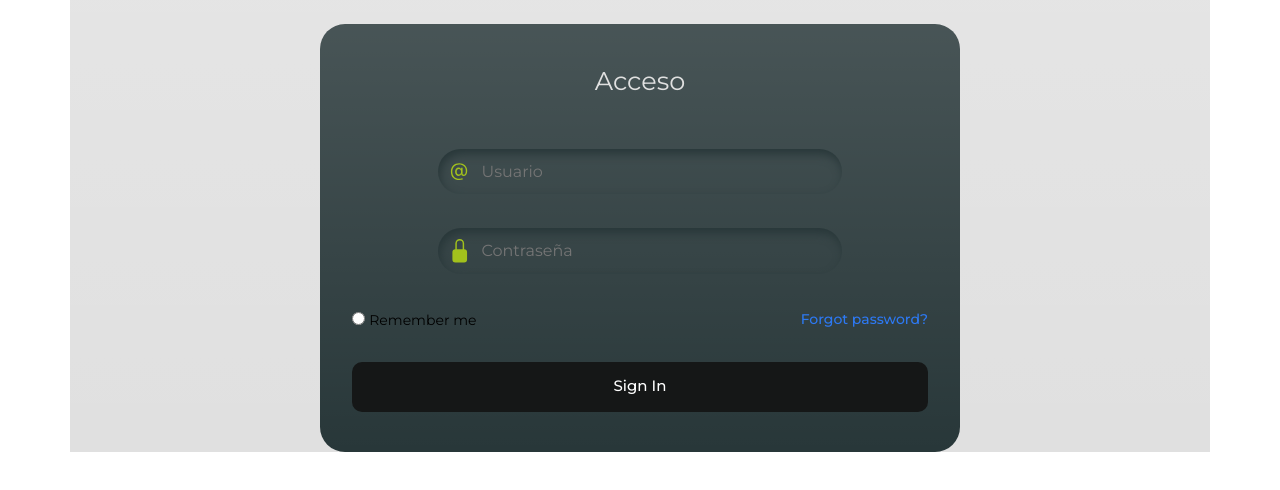
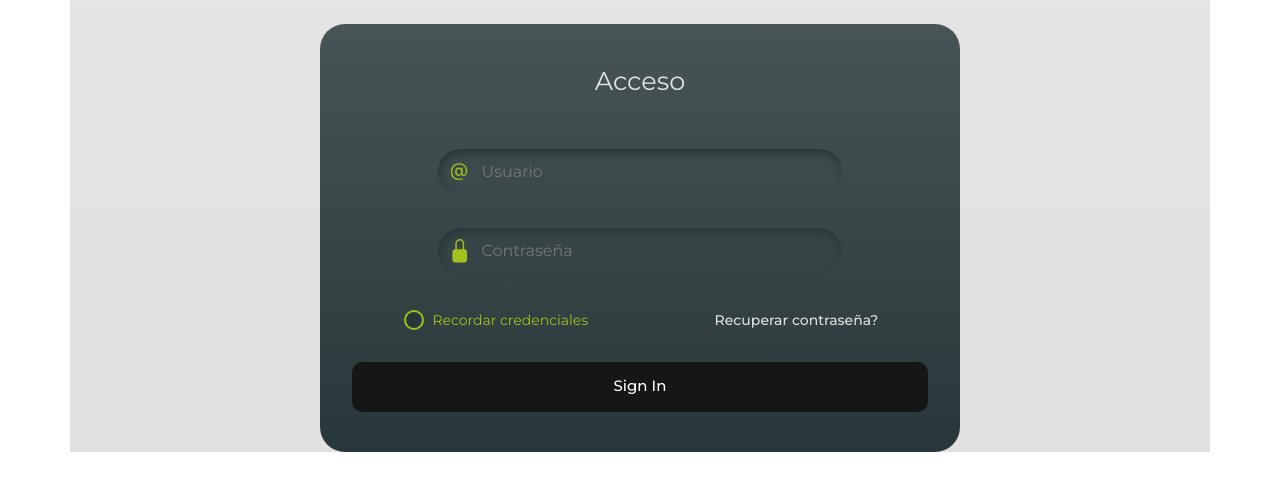
Before and after one commit to cecortes/ventas_sass, a website: page app/index.html in a window 1280 px wide. Drawn offline with nearby package versions, Linux system fonts and the light colour scheme.

Commit message:
Radio button styles

```diff
--- a/app/index.html
+++ b/app/index.html
@@ -46,12 +46,16 @@
             <!-- CheckBox -->
             <div class="flex-row">
 
-              <div>
-                <input type="radio">
-                <label>Remember me </label>
+              <div class="col-6">
+                <input type="radio" id="remember_me">
+                <label for="remember_me">Recordar credenciales</label>
               </div>
 
-              <span class="span">Forgot password?</span>
+              <div class="col-6">
+
+                <span class="span">Recuperar contraseña?</span>
+
+              </div>
 
             </div>
 
--- a/app/scss/custom.scss
+++ b/app/scss/custom.scss
@@ -92,23 +92,29 @@ $theme-colors: map-merge($theme-colors, $custom-colors);
 .flex-row {
   display: flex;
   flex-direction: row;
-  align-items: center;
+  align-items: start;
   gap: 10px;
   justify-content: space-between;
 }
 
 .flex-row > div > label {
   font-size: 14px;
-  color: black;
+  color: var(--bs-terciario);
   font-weight: 400;
 }
 
 .span {
   font-size: 14px;
   margin-left: 5px;
-  color: #2d79f3;
+  color: var(--bs-fondo);
   font-weight: 500;
   cursor: pointer;
+  transition: all 0.3s ease-in-out;
+}
+
+.span:hover {
+  color: var(--bs-terciario);
+  text-decoration: underline;
 }
 
 .button-submit {
@@ -123,3 +129,47 @@ $theme-colors: map-merge($theme-colors, $custom-colors);
   width: 100%;
   cursor: pointer;
 }
+
+input[type="radio"] {
+  display: none;
+}
+
+input[type="radio"] + label {
+  cursor: pointer;
+  transition: all 0.3s ease-in-out;
+}
+
+input[type="radio"] + label:before {
+  content: "";
+  width: 20px;
+  height: 20px;
+  float: left;
+  margin: 0 0.6em 0 0;
+  border: 2px solid var(--bs-terciario);
+  background: var(--bs-primario);
+  border-radius: 100%;
+}
+
+input[type="radio"] + label:after {
+  content: "";
+  width: 12px;
+  height: 12px;
+  float: left;
+  margin: 0 0.6em 0 0;
+  border: 2px solid var(--bs-terciario);
+  border-radius: 100%;
+  display: none;
+}
+
+input[type="radio"]:checked + label:before {
+  content: "\2713";
+  font-size: 1em;
+  color: var(--bs-terciario);
+  text-align: center;
+  line-height: 20px;
+}
+
+input[type="radio"] + label:hover {
+  color: var(--bs-fondo);
+  text-decoration: underline;
+}
```
Also changed, not shown: app/docs/log.md (+2 -1 lines), app/css/mainStyles.css, 1 other file.
